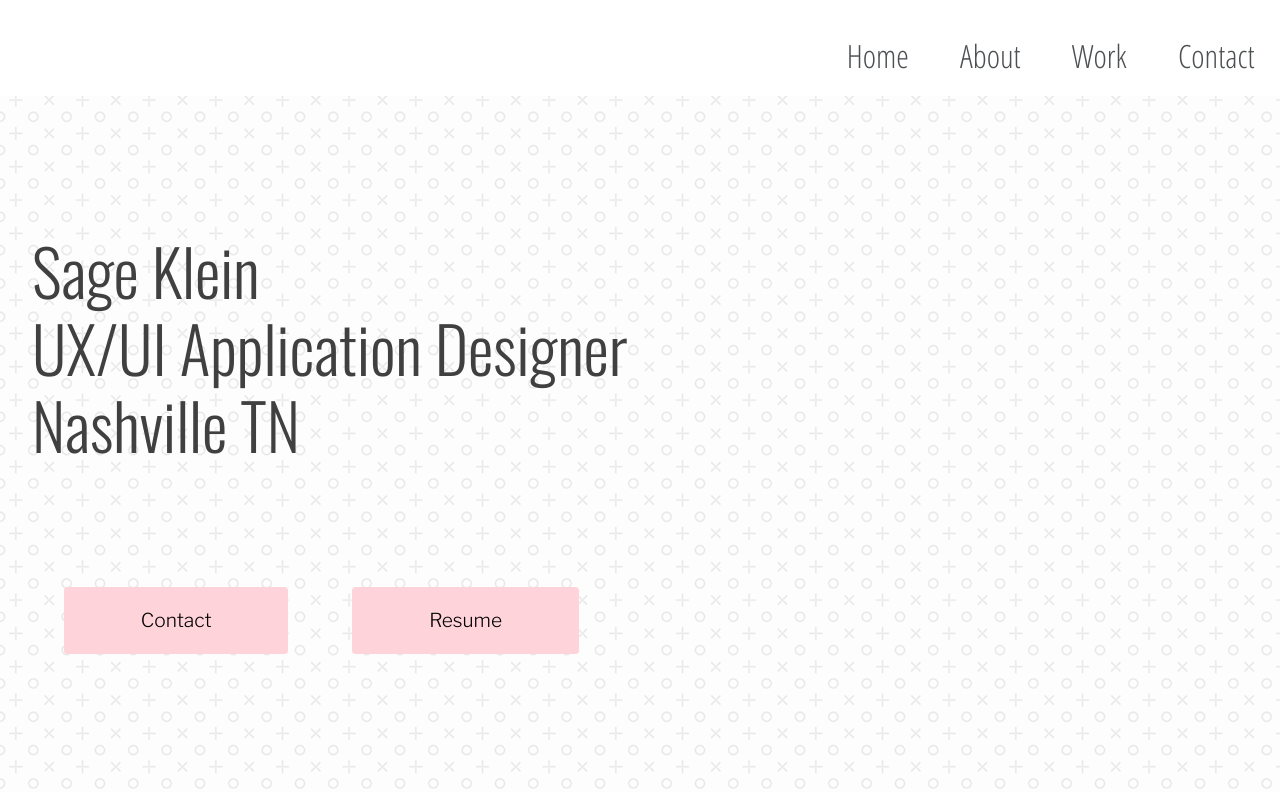
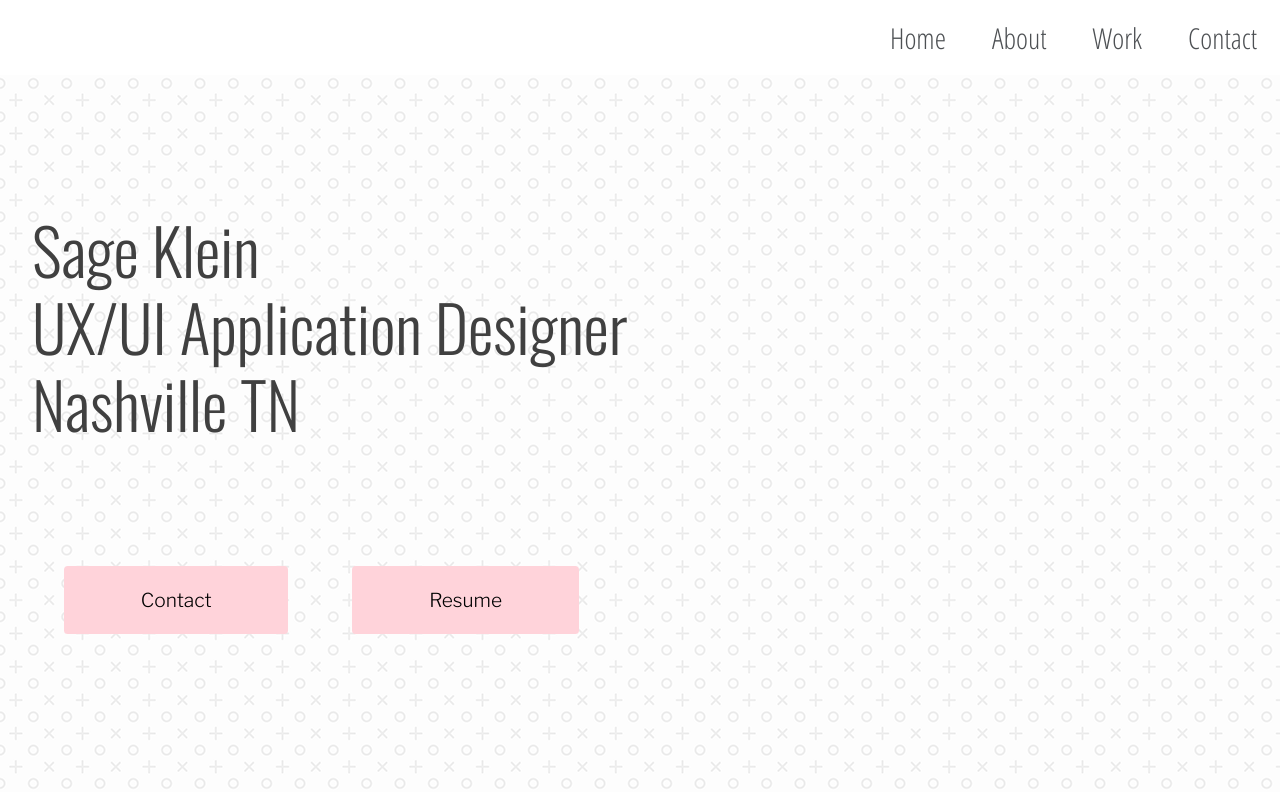
Before and after one commit to sageklein/sageklein.github.io, a React (Create React App) app: page / in a window 1280 px wide. Shown: the top 792 px of the page. Built offline with nearby package versions, Linux system fonts and the light colour scheme.

Commit message:
fixed navbar

```diff
--- a/src/App.css
+++ b/src/App.css
@@ -81,7 +81,7 @@
   display: flex;
   justify-content: flex-end;
   background-color: white;
-  padding-top: 2em;
+  padding-top: 1em;
   top: 0;
   width: 100%;
   position: sticky;
@@ -94,7 +94,7 @@
 nav li .link{
   text-decoration: none;
     font-family: 'Open Sans Condensed', 'sans-serif';
-  font-size: 2em;
+  font-size: 1.8em;
   color: black;
   padding:.8em;
   opacity: .8;
```
